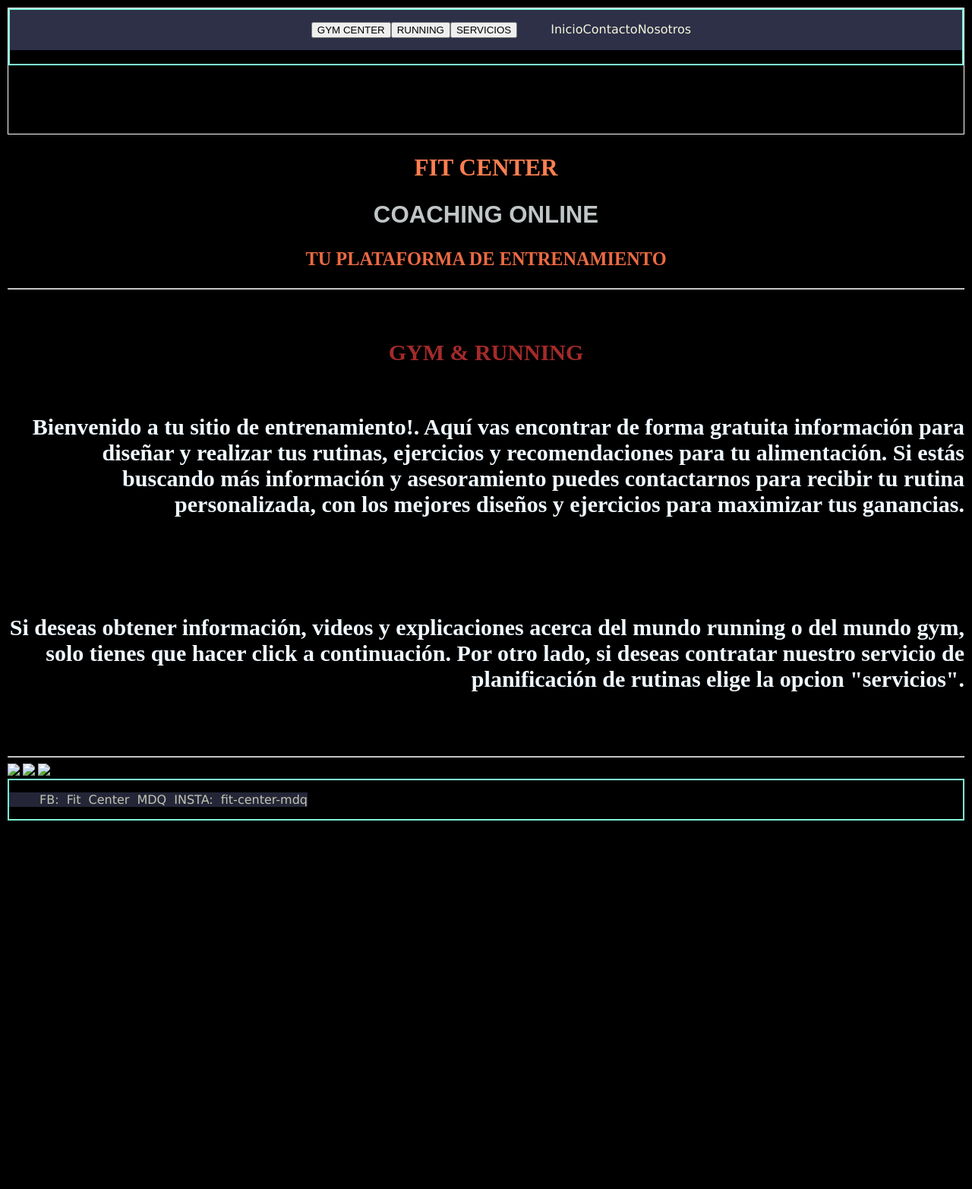
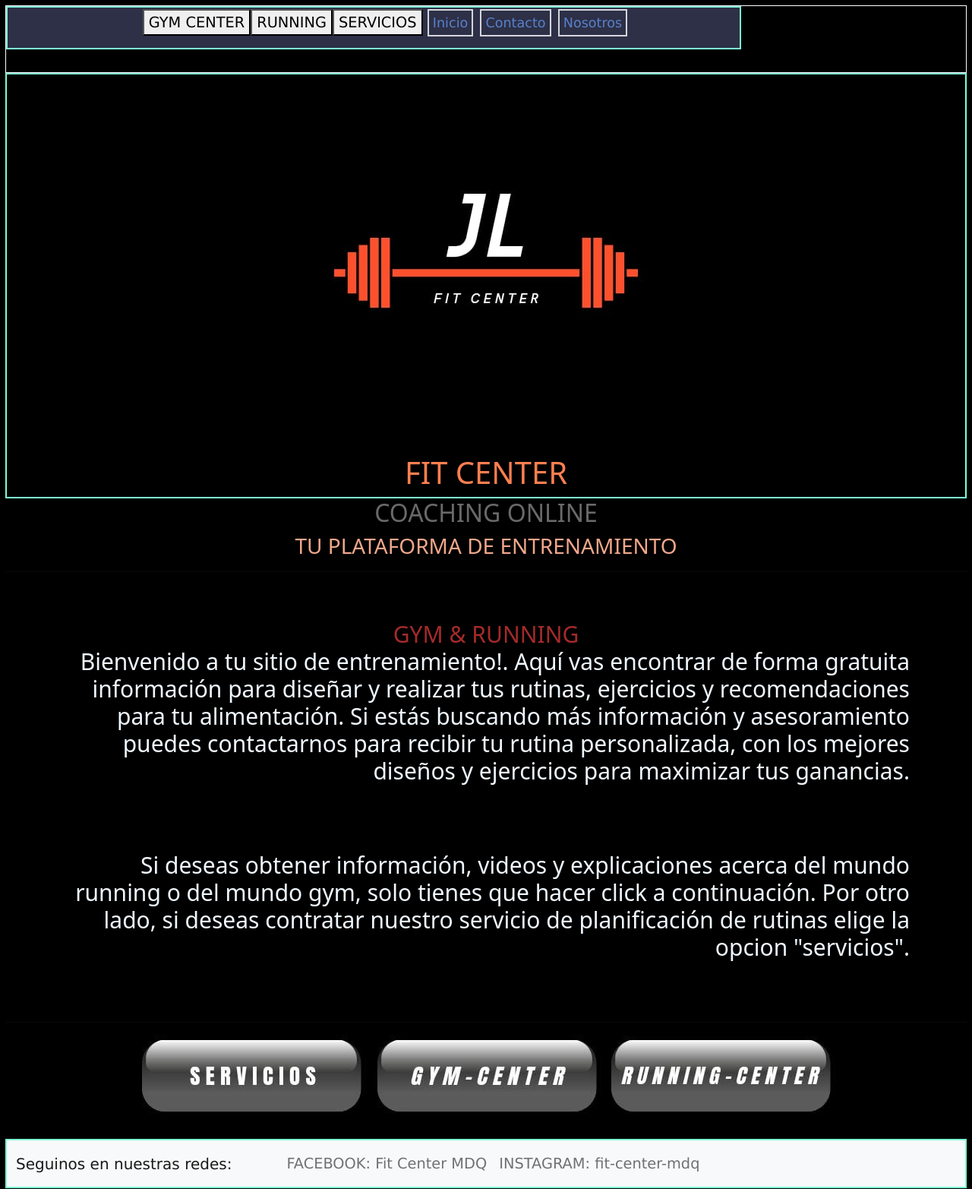
Before and after one commit to JereD-Larrea/Larrea-Jerem-as---FITCENTER, a plain HTML site: page index.html in a window 1280 px wide. Shown: the whole page at 76% size. Before the commit the page ends 1090 px from the top, so only its background shows below. Drawn offline with nearby package versions, Linux system fonts and the light colour scheme.

Commit message:
MODICACIONES en html Nosotros e Index - ENTREGA BOOTSTRAP 1

```diff
--- a/index.html
+++ b/index.html
@@ -4,8 +4,9 @@
     <meta charset="UTF-8">
     <meta http-equiv="X-UA-Compatible" content="IE=edge">
     <meta name="viewport" content="width=device-width, initial-scale=1.0">
+    <link href="https://cdn.jsdelivr.net/npm/bootstrap@5.1.3/dist/css/bootstrap.min.css" rel="stylesheet" integrity="sha384-1BmE4kWBq78iYhFldvKuhfTAU6auU8tT94WrHftjDbrCEXSU1oBoqyl2QvZ6jIW3" crossorigin="anonymous">
     <link rel="stylesheet" type="text/css" href="style.css">
-    <title>nosotros</title>
+    <title>inicio</title>
 </head>
 
 <body>
@@ -21,28 +22,38 @@
                     </div>
 
                     <div class="menu-2">
+                        <div class="btn-item"
                              <ul>
-                         <li> <a href="index.html"> Inicio      </a> </li>
-                         <li> <a href="contacto.html"> Contacto  </a> </li>
-                         <li> <a href="nosotros.html">  Nosotros </a> </li>
+                                <li> <a href="index.html" class="btn-ghost secundary"> Inicio </a> </li>
+                                <li> <a href="contacto.html" class="btn-ghost secundary"> Contacto  </a> </li>
+                                <li> <a href="nosotros.html" class="btn-ghost secundary">  Nosotros </a> </li>
                             </ul>
+                        </div>
                     </div>
                 </div>
             </nav>
         </div>
 
+        <header class="item borde">
+            <div id="logo"> <img src="/logos/logo-rojo-y-blanco.jpg"> </div>
+            <div class="titulo-y-parrafo">
+               <p class="h1"> FIT CENTER </p>
+            </div>
+        </header>
+
         <section id="principal-index">
-            <div> <h1> FIT CENTER </h1> </div>
-            <div> <h2> COACHING ONLINE </h2> </div>
-            <div> <h3>TU PLATAFORMA DE ENTRENAMIENTO </h4> </div>
+            <p class="h2"> COACHING ONLINE </p>
+            <p class="h3"> TU PLATAFORMA DE ENTRENAMIENTO </p>
        </section>
    <hr>
    <br>
+   <br>
+            <div class="container">
+                <div class="row">
+                    <div class="col-md-4 col-xs-6"></div>
 
                          <section id="parrafos">
                              <h4> GYM   &   RUNNING </4h>
-   <br>
-   <br>
                               <p>
                             Bienvenido a tu sitio de entrenamiento!. Aquí vas encontrar de forma gratuita información para diseñar y realizar tus rutinas, ejercicios y recomendaciones para tu alimentación.
                             Si estás buscando más información y asesoramiento puedes contactarnos para recibir tu rutina personalizada, con los mejores diseños y ejercicios para maximizar tus ganancias.
@@ -53,24 +64,49 @@
                             Si deseas obtener información, videos y explicaciones acerca del mundo running o del mundo gym, solo tienes que hacer click a continuación.
                             Por otro lado, si deseas contratar nuestro servicio de planificación de rutinas elige la opcion "servicios".
                              </p>
+
+                </div>
+            </div>
        </section>
    <br>
    <br>
    <hr>
+
+            <div class="container">
+                <div class="row">
+                    <div class="col-md-3 col-xs-6"></div>
                       <section id="iconos">
-            <a href="servicios.html"> <img src="servicios.jpg"></a>
-            <a href="gym-center.html"> <img src="gym-center.jpg"></a>
-            <a href="running-center.html"> <img src="running-center.jpg"></a>
+                         <a href="servicios.html"> <img src="botones/servicios.jpg"></a>
+                         <a href="gym-center.html"> <img src="botones/gym-center.jpg"></a>
+                        <a href="running-center.html"> <img src="botones/running-center.jpg"></a>
                      </section>
+                 </div>
+            </div>
+     <br>
 
      <footer class="item borde">
-            <ul>
-                 <li> FB: Fit Center MDQ </li>
-                <li> INSTA: fit-center-mdq  </li>
+        <nav class="navbar navbar-expand-lg navbar-light bg-light">
+            <div class="container-fluid">
+              <a class="navbar-brand" href="#">Seguinos en nuestras redes:
+              <button class="navbar-toggler" type="button" data-bs-toggle="collapse" data-bs-target="#navbarNavDropdown" aria-controls="navbarNavDropdown" aria-expanded="false" aria-label="Toggle navigation">
+                <span class="navbar-toggler-icon"></span>
+              </button>
+              <div class="collapse navbar-collapse" id="navbarNavDropdown">
+                <ul class="navbar-nav">
+
+                  <li class="nav-item">
+                    <a class="nav-link" href="#">FACEBOOK: Fit Center MDQ</a>
+                  </li>
+                  <li class="nav-item">
+                    <a class="nav-link" href="#"> INSTAGRAM: fit-center-mdq</a>
+                  </li>
                 </ul>
+              </div>
+            </div>
+          </nav>
     </footer>
 
 
-
+    <script src="https://cdn.jsdelivr.net/npm/bootstrap@5.1.3/dist/js/bootstrap.bundle.min.js" integrity="sha384-ka7Sk0Gln4gmtz2MlQnikT1wXgYsOg+OMhuP+IlRH9sENBO0LRn5q+8nbTov4+1p" crossorigin="anonymous"></script>
 </body>
 </html>
--- a/style.css
+++ b/style.css
@@ -1,22 +1,22 @@
 body{
     background-color:black;
      margin: 5px;
-    padding: 5px;
+    padding: 2px;
     /*box-sizing: border-box;*/
 }
 
 .grid {
 	border: solid 1px white;
 	display: grid;
-	grid-template-rows: 75px 3fr 3fr 75px;
-	grid-template-columns: 20% auto 20%;
+	grid-template-rows: auto 3fr 3fr auto;
+	grid-template-columns: 25% 25% 25%;
 	grid-template-areas:
 	"nav nav nav"
 	"header header header"
     "section1 section2 section3"
     "footer footer footer";
-  grid-column-gap: 5px;
-  grid-row-gap: 5px;
+  grid-column-gap: 10px;
+  grid-row-gap: 10px;
   }
 
   .borde {
@@ -43,25 +43,33 @@ body{
   }
 
 
-  /*Fin de GRID / inicio Flexbox*/
+  /*Fin de GRID / inicio Flexbox */
+
 
 .flex-container{
     text-decoration: none;
-    background-color: #2d3047;
+    background-color:#2d3047;
     flex-basis: 100%;
 
 }
- .menu, ul, li {
+ .menu {
     display:inline-flex;
-     background: #2d3047;
-     text-decoration: none;
+    text-decoration: none;
  }
  .menu-2, ul, li, a{
-     display:inline-flex;
- text-decoration:none;
+    display:inline-flex;
+    text-decoration:none;
    color: beige;
    font-family:Verdana, cursive;
-   word-spacing: 5px;
+}
+
+.btn-ghost.secundary{
+    background-color:#2d3047;
+    margin: 2px 2px;
+    padding: 3px 5px;
+    color: var(--white);
+    border: solid 2px white;
+    opacity: 0.8;
 }
 
 div, .logo, img{
@@ -86,26 +94,13 @@ section, div, h2{
     text-align: right;
 }
 
-h4{
-    text-align:right;
-}
-
-h3{
-    color: rgb(236, 106, 67);
-}
-
-h4{
-    font-size: 30px;
-}
 
 section h4{
     font-size: 30px;
 }
 
-footer ul{
-    display:inline-block;
-    color:rgb(209, 0, 0);
-    opacity: 0.8;
+footer{
+background-color: #2d3047;
 }
 
 /* comienza style de gym-center ...*/
@@ -140,30 +135,27 @@ form{
     color:crimson
 }
 
-h2{
-    color:rgba(221, 227, 230, 0.87);
-    font-family: sans-serif;
+/* modificaciones del html nosotros - section */
+
+.principal-nosotros, ul, li{
+    color:cornflowerblue;
+    font-size: 110%;
+
 }
 
-/* modificaciones del html nosotros - section */
-
-#nosotros-parrafo{
-    color:rgb(221, 227, 230);
-    width:900px;
-    height:80px;
-    margin:2px;
+/*index*/
+#principal-index{
+    text-align: center;
 }
 
-.flex {
-	border: solid 5px rgb(226, 128, 15);
-	display: flex;
+#principal-index, .h1{
+    color: coral;
 }
-.center-j{
-	justify-content:center;
+#principal-index, .h2{
+color: dimgrey;
 }
-
-#principal-index, h1{
-    color: coral;
+#principal-index, .h3{
+    color: rgb(241, 167, 139);
 }
 
 /* ejercicios por grupo muscular */
```
Also changed, not shown: nosotros.html (+44 -20 lines). Lines whose indentation alone changed are shown as unchanged.
